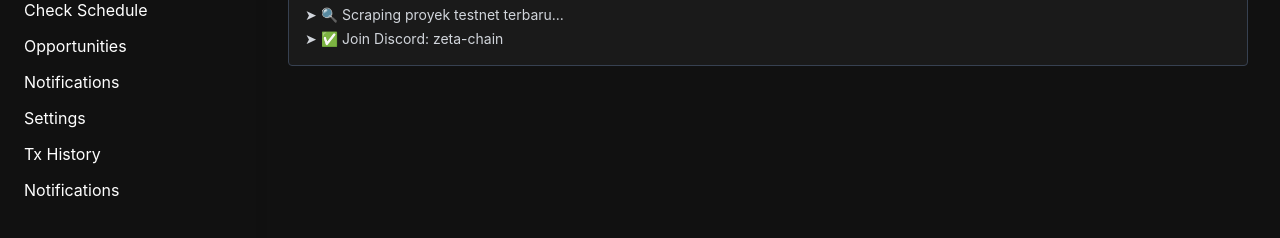
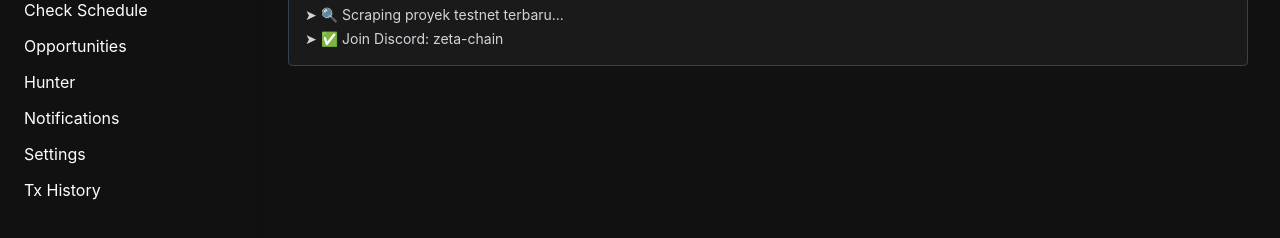
Before and after one commit to deoandika76/nysola, a Next.js app: page / in a window 1280 px wide. Shown: the part 262-500 px from the top of the page. Built offline with nearby package versions, Linux system fonts and the light colour scheme.

Commit message:
Update Sidebar.tsx

```diff
--- a/components/Sidebar.tsx
+++ b/components/Sidebar.tsx
@@ -8,10 +8,10 @@ const menuItems = [
   { name: 'Schedule TX', href: '/schedule' },
   { name: 'Check Schedule', href: '/check' },
   { name: 'Opportunities', href: '/opportunities' },
+  { name: 'Hunter', href: '/hunter' }, // ✅ Added here
   { name: 'Notifications', href: '/notifications' },
   { name: 'Settings', href: '/settings' },
-  { name: 'Tx History', href: '/tx-history' }, // ✅ Fix path di sini
-  { name: 'Notifications', href: '/notifications' },
+  { name: 'Tx History', href: '/tx-history' },
 ];
 
 export default function Sidebar() {
```
